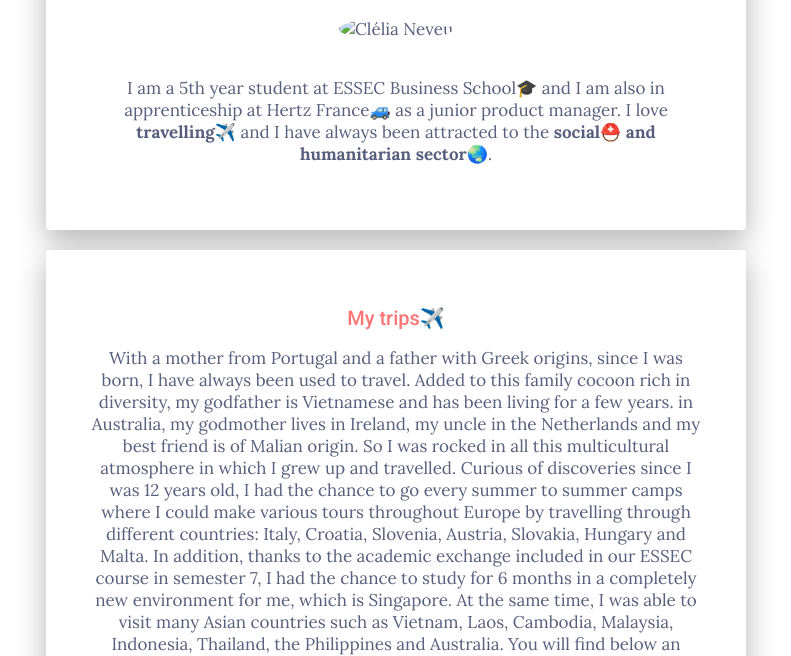
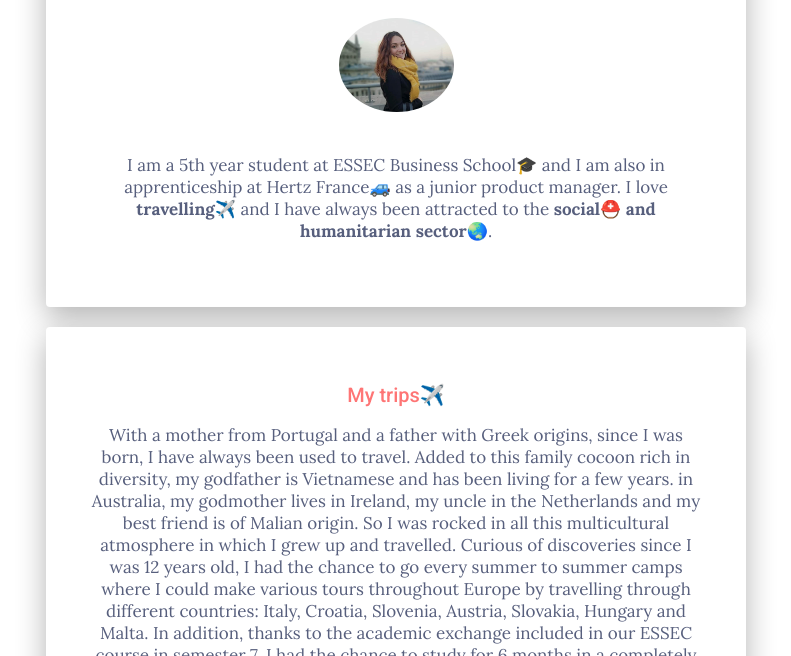
Before and after one commit to CleliaNeveu/my-profile, a plain HTML site: page index.html in a window 1280 px wide. Shown: the part 141-797 px from the top of the page, without its empty margins (244-1035 px from the left). Drawn offline with Linux system fonts and the light colour scheme.

Commit message:
Update index.html

```diff
--- a/index.html
+++ b/index.html
@@ -13,7 +13,7 @@
 	<div class="container">
 		<div class="card-white" id="introduction">
 		<h1>~Hello, I'm Clélia !😃</h1>
-		<img src="images/profile.jpg" class="img-circle" width="115px" alt=" Clélia Neveu">
+		<img src="profile.jpg" class="img-circle" width="115px" alt=" Clélia Neveu">
 	<p>
 	I am a 5th year student at ESSEC Business School🎓 and I am also in apprenticeship at Hertz France🚙 as a junior product manager. I love <strong>travelling✈️</strong> and I have always been attracted to the <strong>social⛑️ and humanitarian sector🌏</strong>.
 	</p>
```
